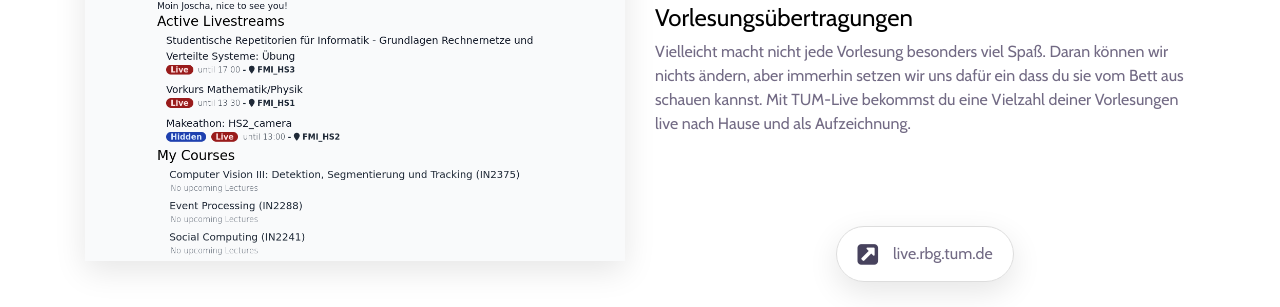
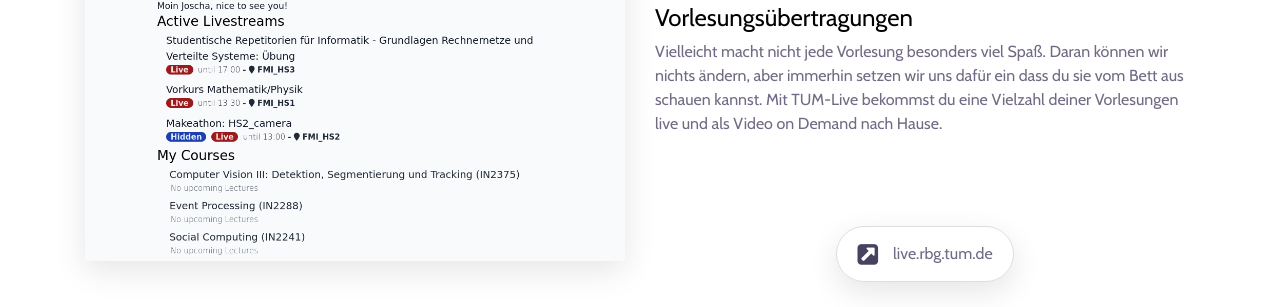
Before and after one commit to TUM-Dev/Website, a Jekyll site: the page built from _pages/index.html, in a window 1280 px wide and 900 px high, scrolled down 2171 px. Shown: the part 218-525 px from the top of the window. Built offline with Jekyll 4.4.1, drawn with Linux system fonts in a browser that asks for light colours.

Commit message:
video on demand

```diff
--- a/_pages/index.html
+++ b/_pages/index.html
@@ -155,7 +155,7 @@ permalink: /
                     Vielleicht macht nicht jede Vorlesung besonders viel Spaß.
                     Daran können wir nichts ändern, aber immerhin setzen wir uns dafür ein dass du sie vom Bett aus schauen kannst.
 
-                    Mit TUM-Live bekommst du eine Vielzahl deiner Vorlesungen live nach Hause und als Aufzeichnung.
+                    Mit TUM-Live bekommst du eine Vielzahl deiner Vorlesungen live und als Video on Demand nach Hause.
                 </p>
                 <br />
                 <div class="app-download-area">
```
